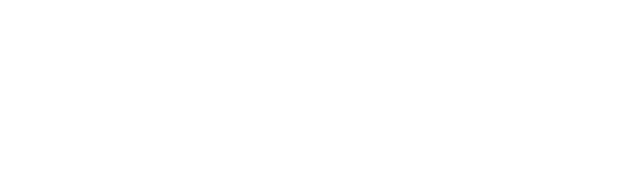
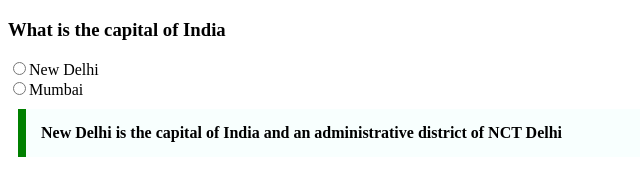
Before and after one commit to acciojob/trivia-Arjun09091999, a website: page main.html in a window 1280 px wide. Shown: the whole page, without its empty margins (0-640 px from the left). Drawn offline with Linux system fonts and the light colour scheme.

Commit message:
created a submission

```diff
--- a/main.html
+++ b/main.html
@@ -8,9 +8,15 @@
 
 <body>
 	<!-- the entire body must be written by student -->
+	<h3>What is the capital of India</h3>
+	<input type="radio" name="name">New Delhi <br>
+	<input type="radio" name="name">Mumbai
+	<blockquote cite="https://en.wikipedia.org/wiki/New_Delhi">New Delhi is the capital of India and an administrative district of NCT Delhi</blockquote>
     <script type="text/javascript" src="./script.js">
 </script>
 
 </body>
 
 </html>
+
+</html>
--- a/styles.css
+++ b/styles.css
@@ -1,2 +1,10 @@
 
 /* Your CSS Code here. */
+blockquote{
+	max-width: 600px;
+	margin: 10px;
+	padding: 15px;
+border-left: 8px solid green;
+background-color: #f8fffe;
+font-weight: bold;
+}
```
